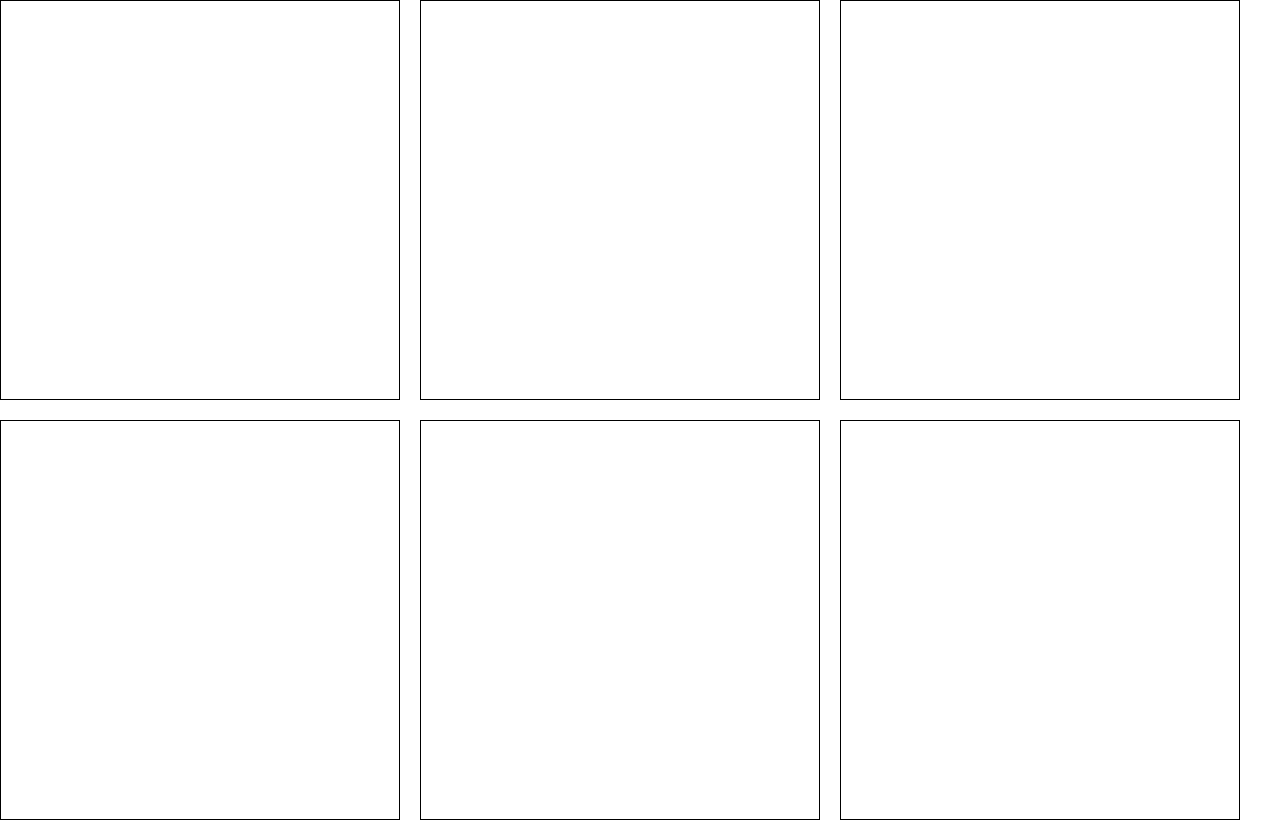
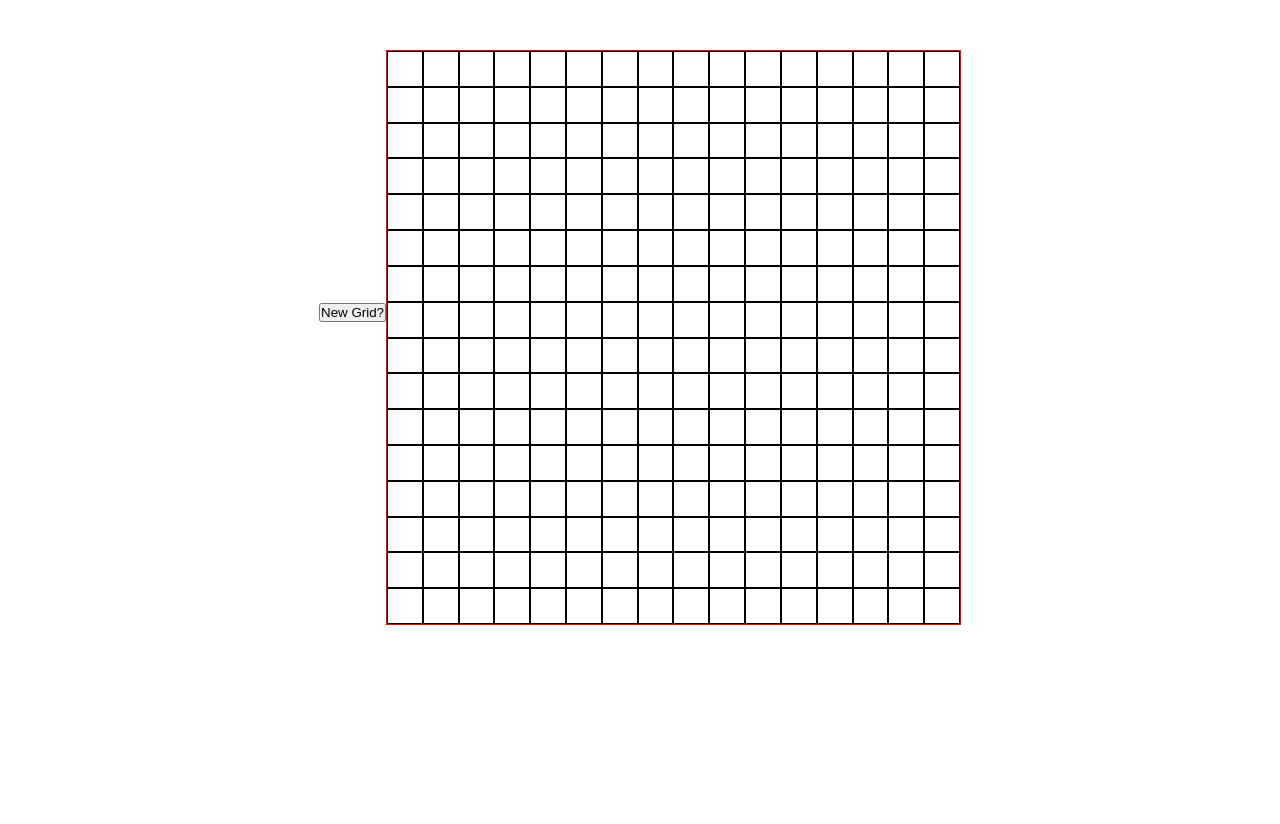
Before and after one commit to TayJay45/Etch-a-Sketch, a plain HTML site: page index.html in a window 1280 px wide. Shown: the top 824 px of the page. After the commit the page ends 800 px from the top, so only its background shows below. Drawn offline with Linux system fonts and the light colour scheme.

Commit message:
built grid

```diff
--- a/index.html
+++ b/index.html
@@ -8,7 +8,8 @@
     <title>Etch A Sketch</title>
   </head>
   <body>
-    <div class="main-div"></div>
+    <button onclick="newGrid();">New Grid?</button>
+    <div class="grid"></div>
   </body>
   <script src="script.js"></script>
   <link rel="stylesheet" href="style.css" />
--- a/script.js
+++ b/script.js
@@ -1,8 +1,27 @@
-console.log("what up");
+let grid = document.querySelector(".grid");
 
-let mainDiv = document.querySelector(".main-div");
+// build grid
+for (i = 0; i < 256; i++) {
+  let div = document.createElement("div");
+  div.classList.add("cell");
+  div.addEventListener("mouseover", function (event) {
+    event.target.style.backgroundColor = "black";
+  });
+  grid.appendChild(div);
+}
 
-for (i = 0; i < 17; i++) {
-  let div = document.createElement("div");
-  mainDiv.appendChild(div);
+function newGrid() {
+  let gridSize = prompt("Please enter grid size between 16 and 100");
+  resetGrid(gridSize);
 }
+
+function resetGrid(gridSize) {
+  for (i = 0; i < gridSize; i++) {
+    let div = document.createElement("div");
+    div.classList.add("cell");
+    div.addEventListener("mouseover", function (event) {
+      event.target.style.backgroundColor = "black";
+    });
+    grid.appendChild(div);
+  }
+}
--- a/style.css
+++ b/style.css
@@ -4,15 +4,28 @@
   padding: 0;
 }
 
-.main-div {
+body {
   display: flex;
-  flex-wrap: wrap;
-  gap: 20px;
+  justify-content: center;
+  align-items: center;
+}
+.grid {
+  margin-top: 50px;
+  display: grid;
+  grid-template-columns: repeat(16, 2fr);
+  grid-template-rows: repeat(16, 2fr);
+  border: 1px solid red;
+  height: 575px;
+  width: 575px;
 }
 
-.main-div div {
-  min-width: 400px;
-  height: 400px;
+.grid div {
   border: 1px solid black;
-  gap: 20px;
 }
+
+/* .grid div:hover {
+  background-color: blue;
+} */
+
+/* .cell {
+} */
```
